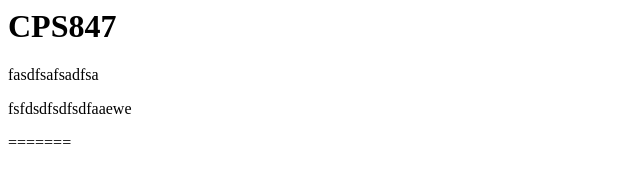
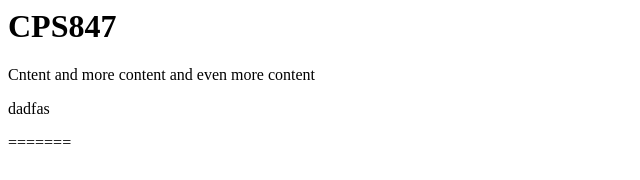
Before and after one commit to Armenpal/CPS847-Assignment-1, a plain HTML site: page git_tst/index.html in a window 1280 px wide. Shown: the whole page, without its empty margins (0-640 px from the left). Drawn offline with Linux system fonts and the light colour scheme.

Commit message:
Revert "Merge Branch-1 to Branch-0"

```diff
--- a/git_tst/index.html
+++ b/git_tst/index.html
@@ -6,8 +6,8 @@
 
 
 <h1>CPS847</h1>
-  <p>fasdfsafsadfsa</p>
-  <p>fsfdsdfsdfsdfaaewe</p>
+<p>Cntent and more content and even more content</p>
+  <p>dadfas</p>
 =======
 
 
```
